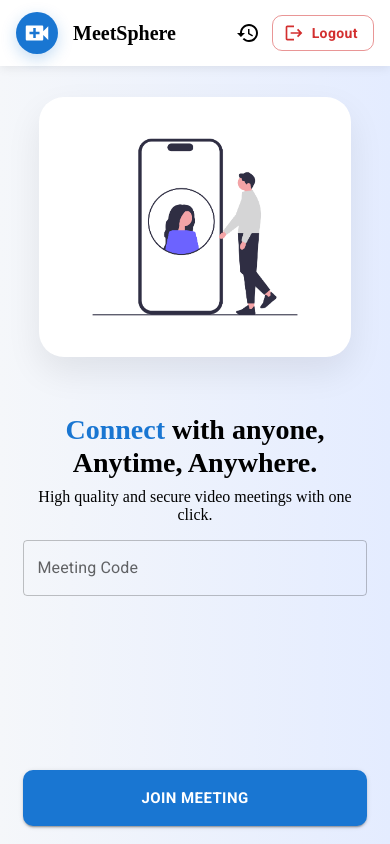
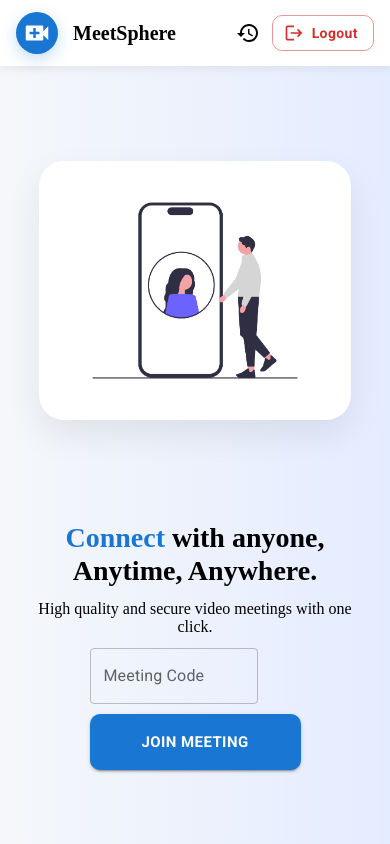
Before and after one commit to prajapatashima19-cloud/meet-sphere, a React app in the folder frontend/: page /home in a window 390 px wide. Built offline with nearby package versions, Linux system fonts and the light colour scheme; no server answers; sample sign-in values are in the browser's storage; the HTML template or start-up script is replaced by a standard one.

Commit message:
style fix

```diff
--- a/frontend/src/pages/Home.jsx
+++ b/frontend/src/pages/Home.jsx
@@ -2,7 +2,7 @@ import React, { useContext, useState } from "react";
 import withAuth from "../utils/withAuth";
 import { useNavigate } from "react-router-dom";
 import "../styles/Home.css";
-import { Button, IconButton, TextField } from "@mui/material";
+import { Button, TextField } from "@mui/material";
 import RestoreIcon from "@mui/icons-material/Restore";
 import VideoCallIcon from "@mui/icons-material/VideoCall";
 import { AuthContext } from "../contexts/AuthContext";
@@ -69,7 +69,7 @@ export function Home() {
       {/* HERO SECTION */}
       <div className="meetContainer">
         <div className="leftPanel">
-          <div>
+          <div className="heroContent">
             <h1>
               <span style={{ color: "#1976d2" }}>Connect</span> with anyone,
               <br />
@@ -94,7 +94,6 @@ export function Home() {
                   height: "56px",
                   borderRadius: "10px",
                   fontWeight: "bold",
-                  marginBottom: "20px",
                 }}
                 size="large"
                 onClick={handleJoinMeeting}
--- a/frontend/src/styles/Home.css
+++ b/frontend/src/styles/Home.css
@@ -91,27 +91,33 @@ body {
   align-items: center;
 }
 
-.leftPanel h1 {
+.heroContent {
+  display: flex;
+  flex-direction: column;
+  gap: 12px;
+  width: 100%;
+}
+
+.heroContent h1 {
   font-size: clamp(28px, 5vw, 52px);
   line-height: 1.2;
-  margin-bottom: 8px;
+  margin: 0;
 }
 
-.leftPanel p {
-  margin-top: 4px;
-  margin-bottom: 16px;
+.heroContent p {
+  margin: 0;
 }
 
 .joinRow {
   display: flex;
   gap: 10px;
   flex-wrap: wrap;
-  margin-top: 8px;
+  margin: 0;
 }
 
 .meetingCodeField {
   width: 260px;
-  max-width: 100%;
+  max-width: 80%;
   flex: 1 1 220px;
 }
 
@@ -172,8 +178,8 @@ body {
     width: 100%;
   }
 
-  .leftPanel > div {
-    width: 100%;
+  .heroContent {
+    align-items: center;
   }
 
   .joinRow {
@@ -191,7 +197,8 @@ body {
   html,
   body {
     overflow-x: hidden;
-    overflow-y: auto;
+    overflow-y: hidden;
+    height: 100%;
     margin: 0;
     padding: 0;
   }
@@ -221,13 +228,26 @@ body {
     display: none;
   }
 
+  .meetContainer {
+    height: calc(100vh - 80px);
+    min-height: unset;
+    overflow: hidden;
+  }
+
+  .heroContent {
+    height: 100%;
+  }
+
   .joinRow {
     flex-direction: column;
     align-items: stretch;
+    flex: 1;
+    justify-content: center;
   }
 
   .meetingCodeField {
-    width: 100%;
+    flex: 0 0 auto;
+    width: 80%;
   }
 
   .joinButton {
```
